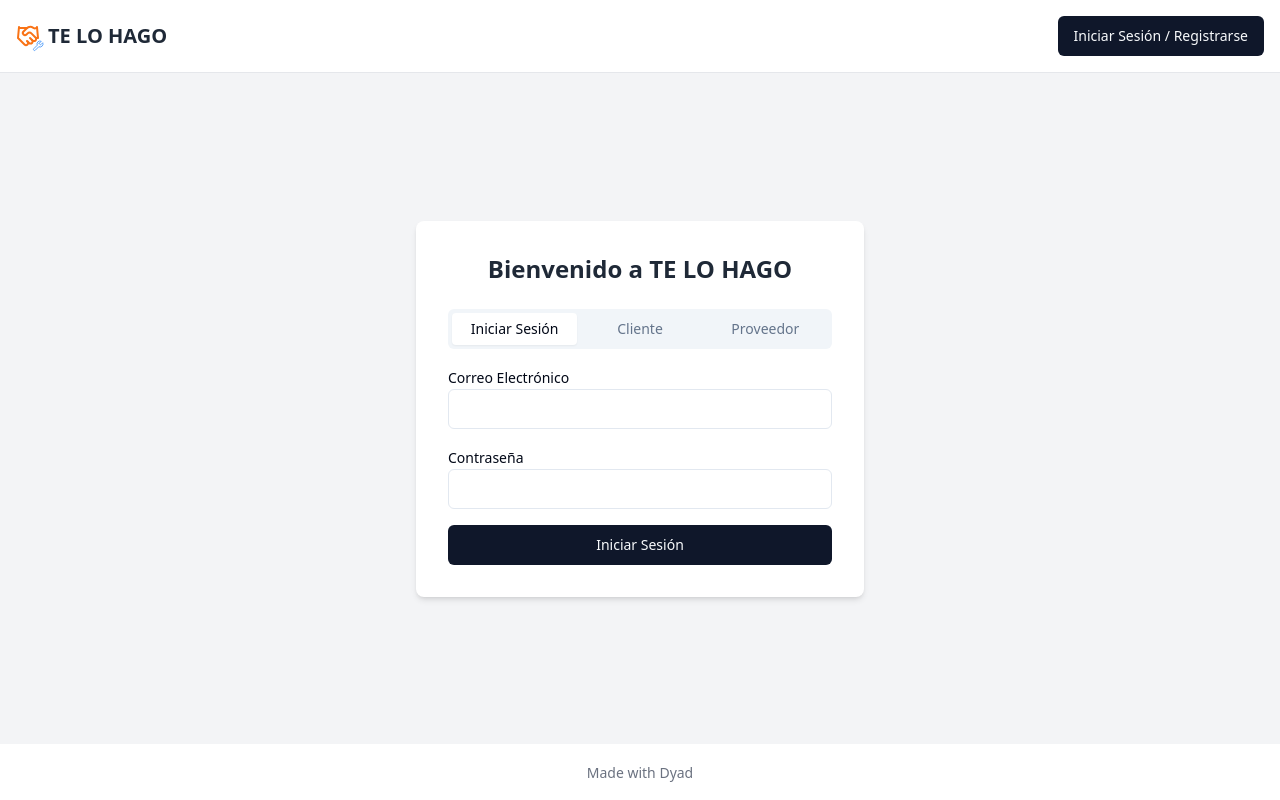
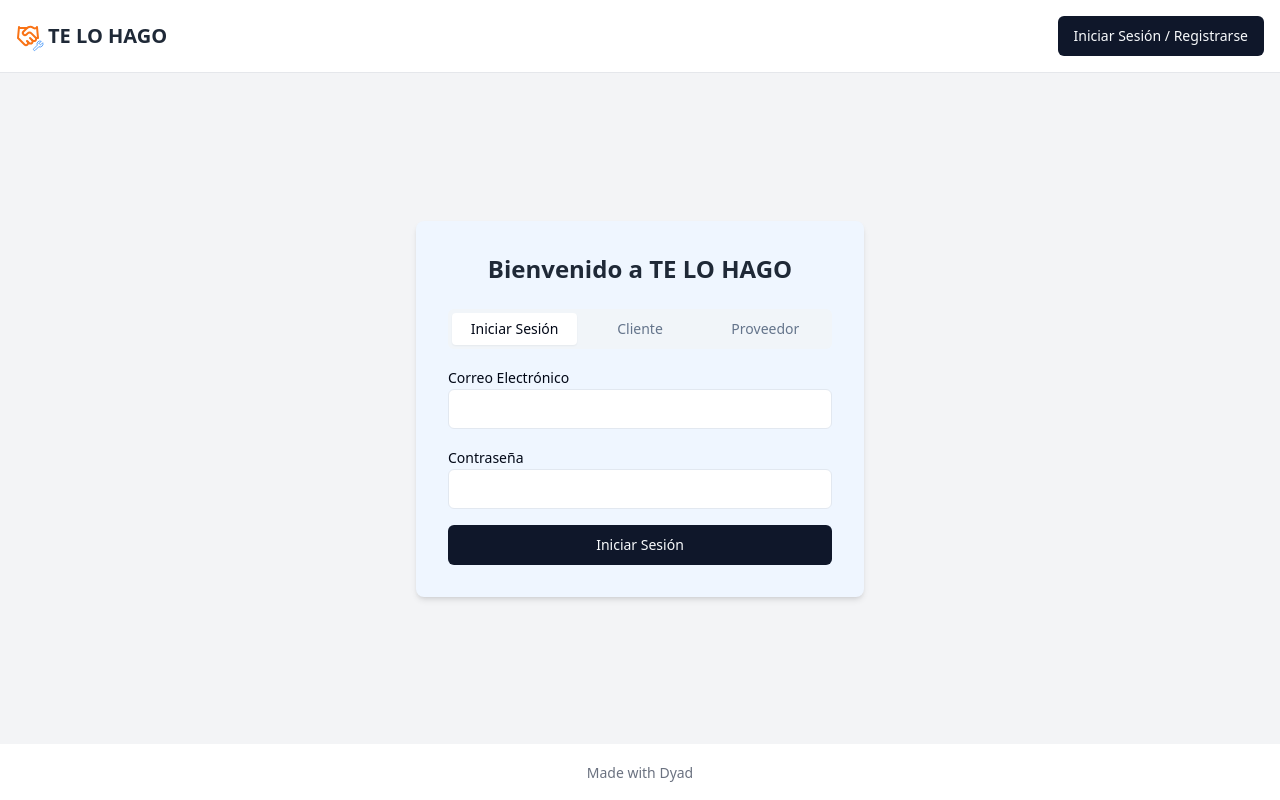
Before and after one commit to franpere1/gentle-binturong-roll, a React (Vite) app: page /auth in a window 1280 px wide. Built offline with nearby package versions, Linux system fonts and the light colour scheme.

Commit message:
[dyad] Cambiando el fondo de la sección de bienvenida en la página de autenticación - wrote 1 file(s)

```diff
--- a/src/pages/Auth.tsx
+++ b/src/pages/Auth.tsx
@@ -41,7 +41,7 @@ const Auth: React.FC = () => {
     <div className="min-h-screen flex flex-col">
       <Header />
       <div className="flex-grow flex items-center justify-center bg-gray-100 dark:bg-gray-900 p-4">
-        <div className="w-full max-w-md bg-white dark:bg-gray-800 p-8 rounded-lg shadow-md">
+        <div className="w-full max-w-md bg-blue-50 dark:bg-gray-800 p-8 rounded-lg shadow-md">
           <h2 className="text-2xl font-bold text-center mb-6 text-gray-800 dark:text-gray-100">
             Bienvenido a TE LO HAGO
           </h2>
```
